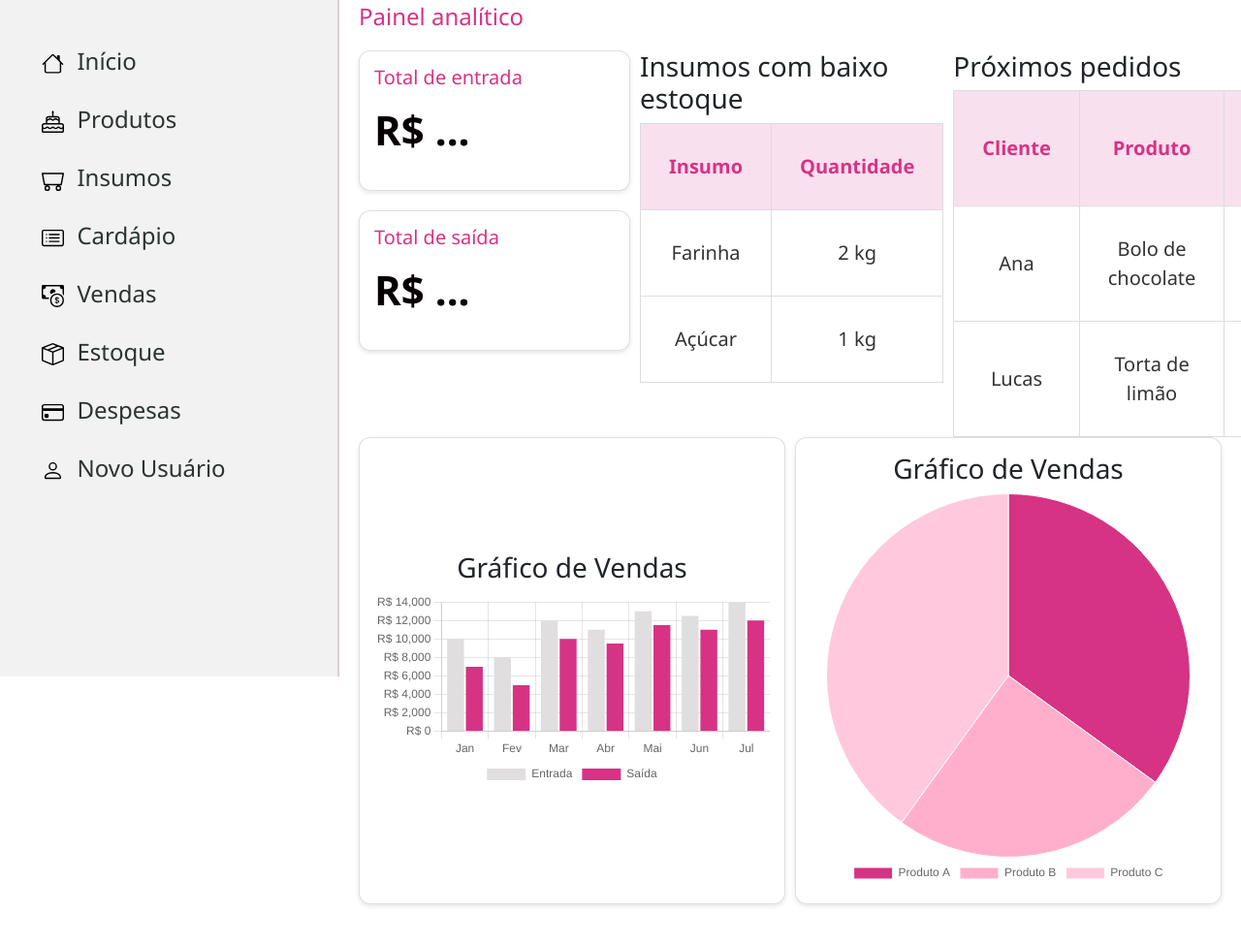
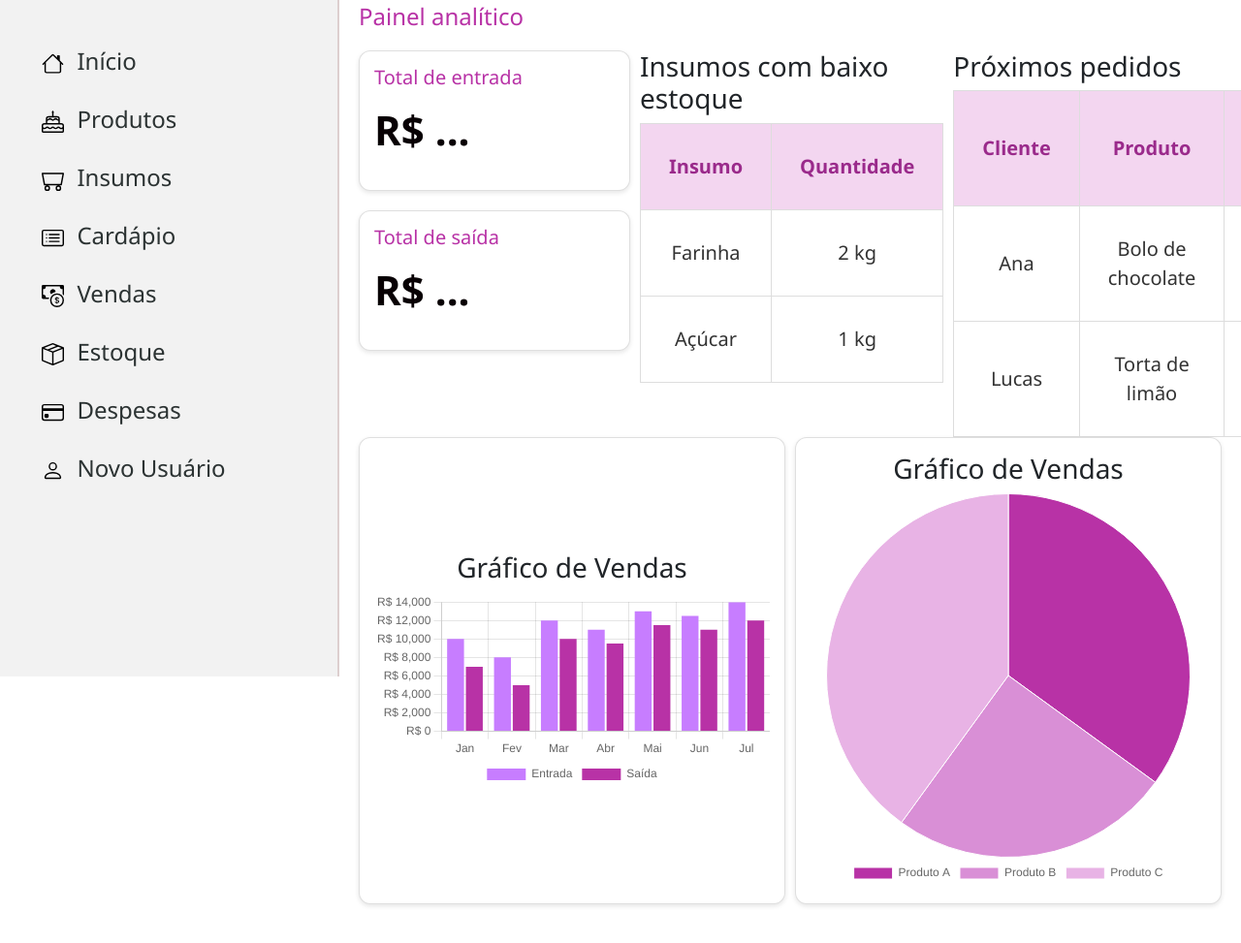
Before and after one commit to MariaRampanelli/sistemaConfeitaria, a website: page views/index.html in a window 1280 px wide. Shown: the part 147-1120 px from the top of the page at 97% size. Drawn offline with nearby package versions, Linux system fonts and the light colour scheme; no server answers.

Commit message:
dash
ajuste dash

```diff
--- a/public/css/index.css
+++ b/public/css/index.css
@@ -10,7 +10,7 @@
 .dashboard h1 {
   font-size: 24px;
   margin-bottom: 20px;
-  color: #d63384; /* rosa principal */
+  color: #b832a6; /* rosa principal */
 }
 
 .cards {
@@ -31,7 +31,7 @@
 
 .card h2 {
   font-size: 20px;
-  color: #d63384;
+  color: #b832a6;
   margin-bottom: 10px;
 
 }
@@ -65,8 +65,8 @@
 }
 
 .table-card th {
-  background-color: #f9e0ef;
-  color: #d63384;
+  background-color: #f3d6f0;
+  color: #9a2a8b;
 }
 
 .top-section {
--- a/views/index.html
+++ b/views/index.html
@@ -194,9 +194,9 @@
         datasets: [{
           data: dataValues,
           backgroundColor: [
-            '#d63384', // rosa principal
-            '#ffafcc', // rosa claro
-            '#ffc8dd'  // rosa mais claro
+           '#b832a6', // roxo/rosa principal
+           '#d98fd6', // rosa claro puxado para roxo
+           '#e8b3e5'  // tom ainda mais suave
           ],
           borderWidth: 1
         }]
@@ -232,12 +232,12 @@
           {
             label: 'Entrada',
             data: [10000, 8000, 12000, 11000, 13000, 12500, 14000],
-            backgroundColor: '#e0dede' // cinza claro
+            backgroundColor: '#c77dff'
           },
           {
             label: 'Saída',
             data: [7000, 5000, 10000, 9500, 11500, 11000, 12000],
-            backgroundColor: '#d63384' // rosa principal
+            backgroundColor: '#b832a6'
           }
         ]
       },
```
Also changed, not shown: server.js (+24 -0 lines).
